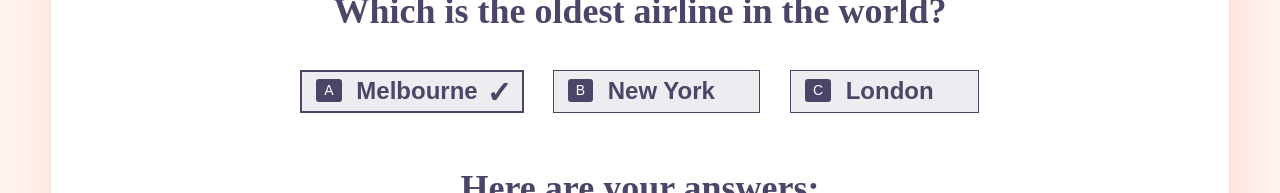
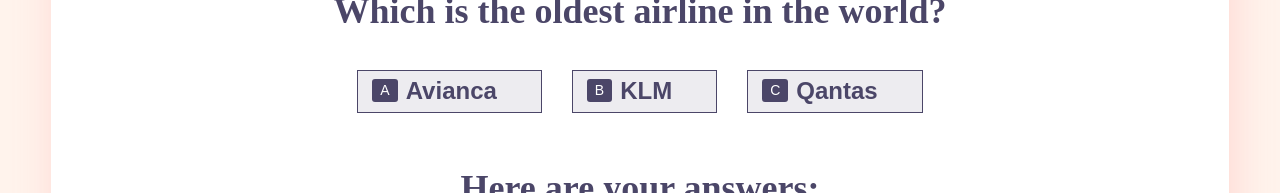
Before and after one commit to harrygothold/abcQuiz, a React app: page / in a window 1280 px wide. Shown: the part 462-655 px from the top of the page. Built offline with nearby package versions, Linux system fonts and the light colour scheme.

Commit message:
started choices component

```diff
--- a/src/js/App.js
+++ b/src/js/App.js
@@ -15,6 +15,11 @@ class App extends React.Component {
     }
 
   }
+
+  onSelectAnswer = (answer) => {
+    console.log('Answer Selected' + answer);
+  }
+
   render() {
     const { currentQuestion } = this.state;
     return (
@@ -40,7 +45,7 @@ class App extends React.Component {
           </div>
           {/* Progress - end */}
 
-          <Question currentQuestion={currentQuestion} />
+          <Question currentQuestion={currentQuestion} onSelectAnswer={this.onSelectAnswer} />
 
 
           {/* Results - start */}
--- /dev/null
+++ b/src/js/Choices.js
@@ -0,0 +1,23 @@
+import React from 'react'
+import PropTypes from 'prop-types'
+import NiceButton from './NiceButton';
+
+
+const Choices = ({ choices, onSelectAnswer }) => {
+    return (
+        <div className="choices">
+            {
+                choices.map((choice, index) => {
+                    return <NiceButton key={choice} choice={choice} index={index} onSelectAnswer={onSelectAnswer} />
+                })
+            }
+        </div>
+    )
+}
+
+Choices.propTypes = {
+    choices: PropTypes.array.isRequired,
+    onSelectAnswer: PropTypes.func.isRequired,
+}
+
+export default Choices
--- /dev/null
+++ b/src/js/NiceButton.js
@@ -0,0 +1,25 @@
+import React, { Component } from 'react'
+import PropTypes from 'prop-types'
+
+class NiceButton extends Component {
+
+    getLetter = (index) => {
+        const letters = ['A', 'B', 'C'];
+        return letters[index]
+    }
+
+    render() {
+        const { choice, index, onSelectAnswer } = this.props;
+        return (
+            <button className="btn btn-huge"><span className="letter" onClick={(e) => { onSelectAnswer(choice) }}>
+                {this.getLetter(index)}</span>{choice}</button>
+        )
+    }
+}
+NiceButton.propTypes = {
+    choices: PropTypes.array.isRequired,
+    index: PropTypes.number.isRequired,
+    onSelectAnswer: PropTypes.func.isRequired,
+}
+
+export default NiceButton;
--- a/src/js/Question.js
+++ b/src/js/Question.js
@@ -1,16 +1,13 @@
 import React from 'react'
 import PropTypes from 'prop-types'
+import Choices from './Choices';
 
-const Question = ({ currentQuestion }) => {
-    const { question } = currentQuestion;
+const Question = ({ currentQuestion, onSelectAnswer }) => {
+    const { question, choices } = currentQuestion;
     return (
         <div className={`question`}>
             <h1>{question}</h1>
-            <div className="choices">
-                <button className="btn btn-huge is-selected"><span className="letter">A</span> Melbourne</button>
-                <button className="btn btn-huge"><span className="letter">B</span> New York</button>
-                <button className="btn btn-huge"><span className="letter">C</span> London</button>
-            </div>
+            <Choices choices={choices} onSelectAnswer={onSelectAnswer} />
         </div>
 
     )
@@ -18,6 +15,7 @@ const Question = ({ currentQuestion }) => {
 
 Question.propTypes = {
     currentQuestion: PropTypes.object.isRequired,
+    onSelectAnswer: PropTypes.func.isRequired,
 }
 
 export default Question
```
